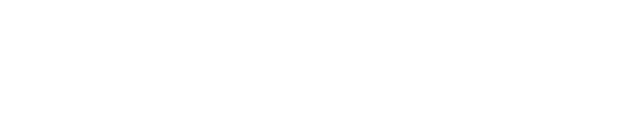
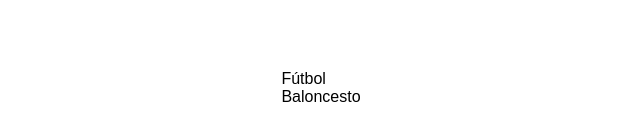
Before and after one commit to vmenflo/LosConvocados, a React (Vite) app in the folder frontend/: page /home in a window 1280 px wide. Before the commit this address had no page. Shown: the part 312-452 px from the top of the page, without its empty margins (319-959 px from the left). Built offline with nearby package versions, Linux system fonts and the light colour scheme.

Commit message:
Empezar home

```diff
--- a/frontend/src/App.tsx
+++ b/frontend/src/App.tsx
@@ -2,6 +2,8 @@
 import { Routes, Route } from 'react-router-dom'
 import Login from './pages/Login'
 import Registro from './pages/Registro'
+import Home from './pages/Home'
+
 
 function App() {
 
@@ -15,6 +17,9 @@
 
             <Route path="/registro" element={<Registro />} />
 
+            <Route path="/home" element={<Home />} />
+
+
         </Routes>
 
       </main>
--- /dev/null
+++ b/frontend/src/pages/Home.tsx
@@ -0,0 +1,14 @@
+const deportes = ['Fútbol', 'Baloncesto']
+
+export default function Home(){
+    return(
+        <div>
+
+            {deportes.map((deporte, indice)=> (<div key={indice}>
+                {deporte}
+            </div>))
+            }
+
+        </div>
+    )
+}
```
